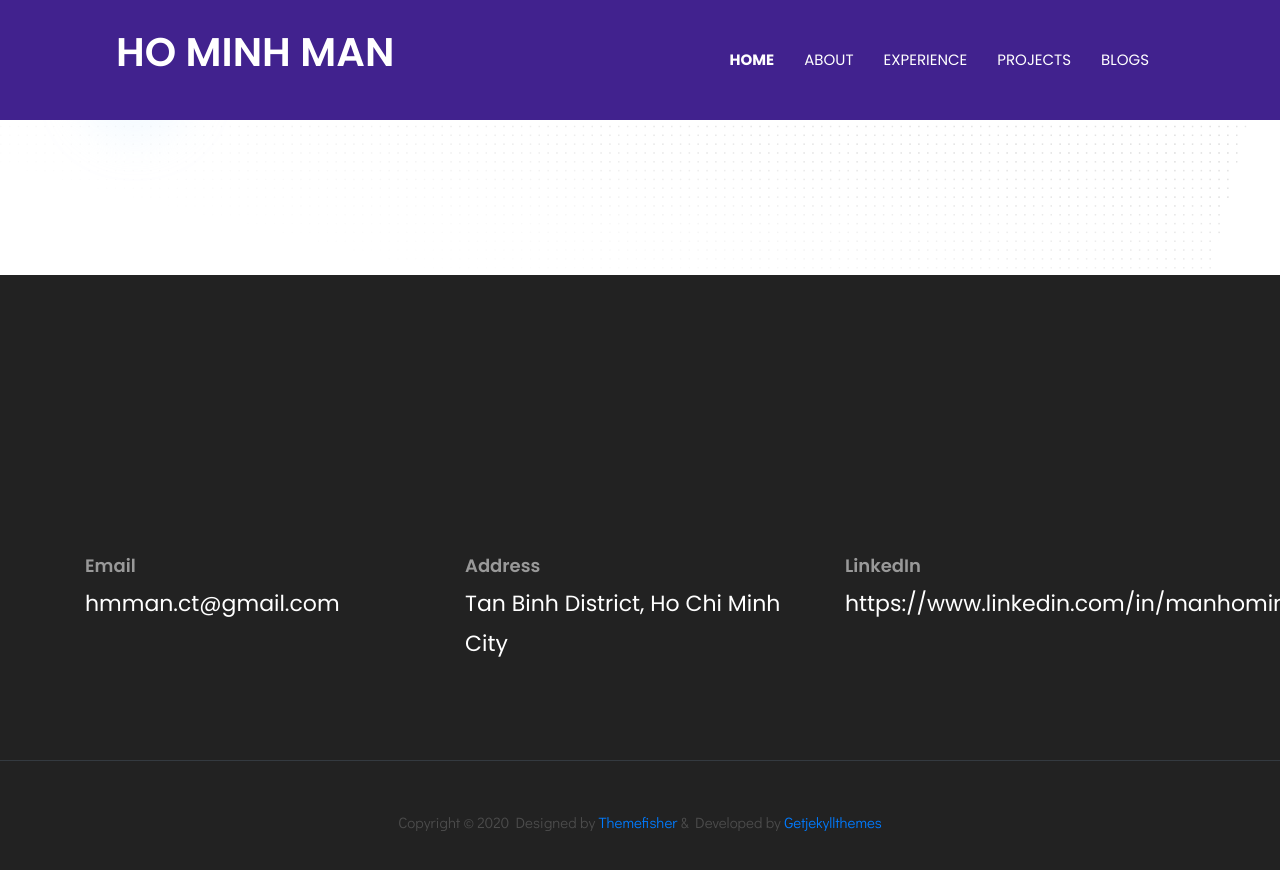
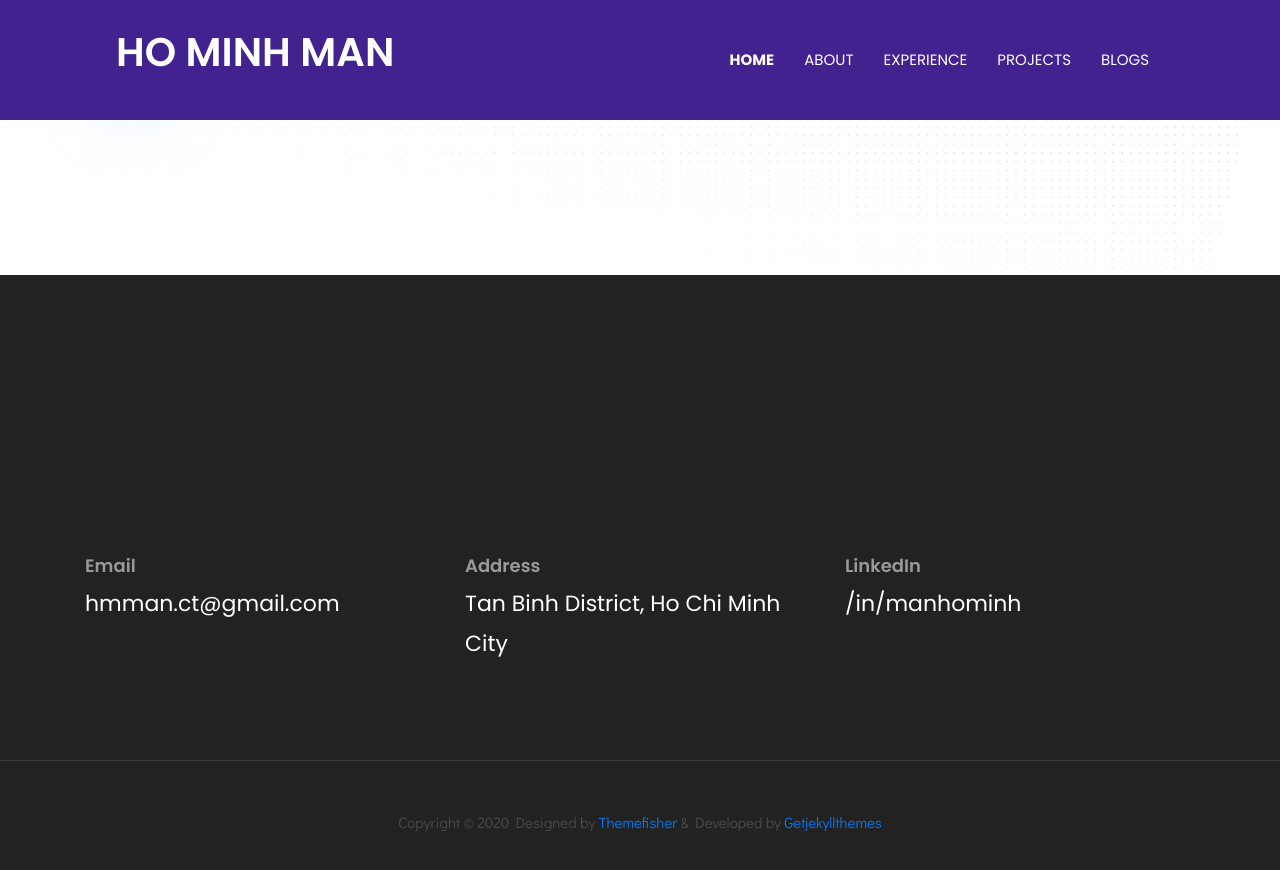
Before and after one commit to hmmanit/hmmanit.github.io, a Jekyll site: the page built from index.html, in a window 1280 px wide and 900 px high, scrolled down 2637 px. Shown: the top 870 px of the window. Built offline with Jekyll 4.4.1, drawn with Linux system fonts in a browser that asks for light colours.

Commit message:
Update LinkedIn display text

```diff
--- a/_includes/footer.html
+++ b/_includes/footer.html
@@ -12,7 +12,7 @@
         </div>
         <div class="col-md-4">
           <h5 class="text-light">LinkedIn</h5>
-          <a href="{{ site.data.settings.linkedin_url }}" target="_blank"><p class="text-white paragraph-lg font-secondary">{{ site.data.settings.linkedin_url }}</p></a>
+          <a href="{{ site.data.settings.linkedin_url }}" target="_blank"><p class="text-white paragraph-lg font-secondary">/in/manhominh</p></a>
         </div>
       </div>
     </div>
```
